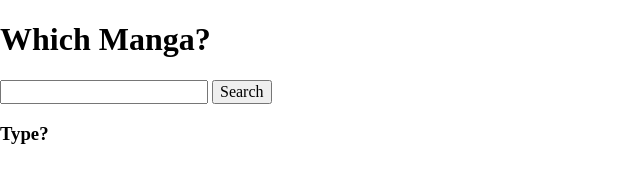
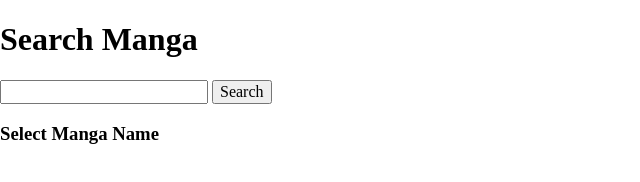
Before and after one commit to LuisM360/simple-manga-reader, a plain HTML site: page index.html in a window 1280 px wide. Shown: the whole page, without its empty margins (0-640 px from the left). Drawn offline with nearby package versions, Linux system fonts and the light colour scheme.

Commit message:
edited some h1 in the file and added a h3

```diff
--- a/index.html
+++ b/index.html
@@ -13,13 +13,14 @@
 	</head>
     <body>
 
-		<h1>Which Manga?</h1>
+		<h1>Search Manga</h1>
 		<input type="text" name="" value="">
 		<button type="button" name="button">Search</button>
 
+		<h3>Select Manga Name</h3>
 		<ul id="listOfManga"></ul>
 		<div id="testing"> </div>
-		<h3>Type?</h3>
+
 
 		<script type="text/javascript" src="js/main.js"></script>
 	</body>
```
